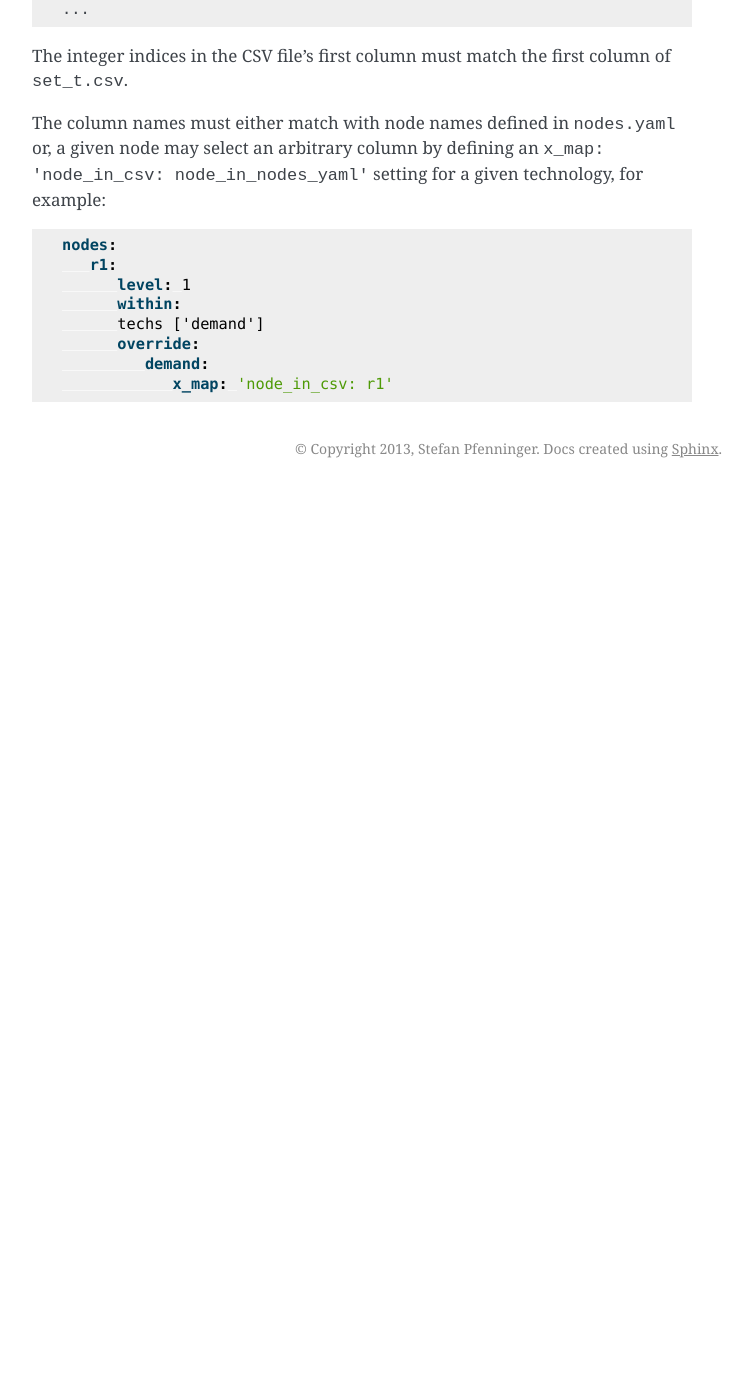
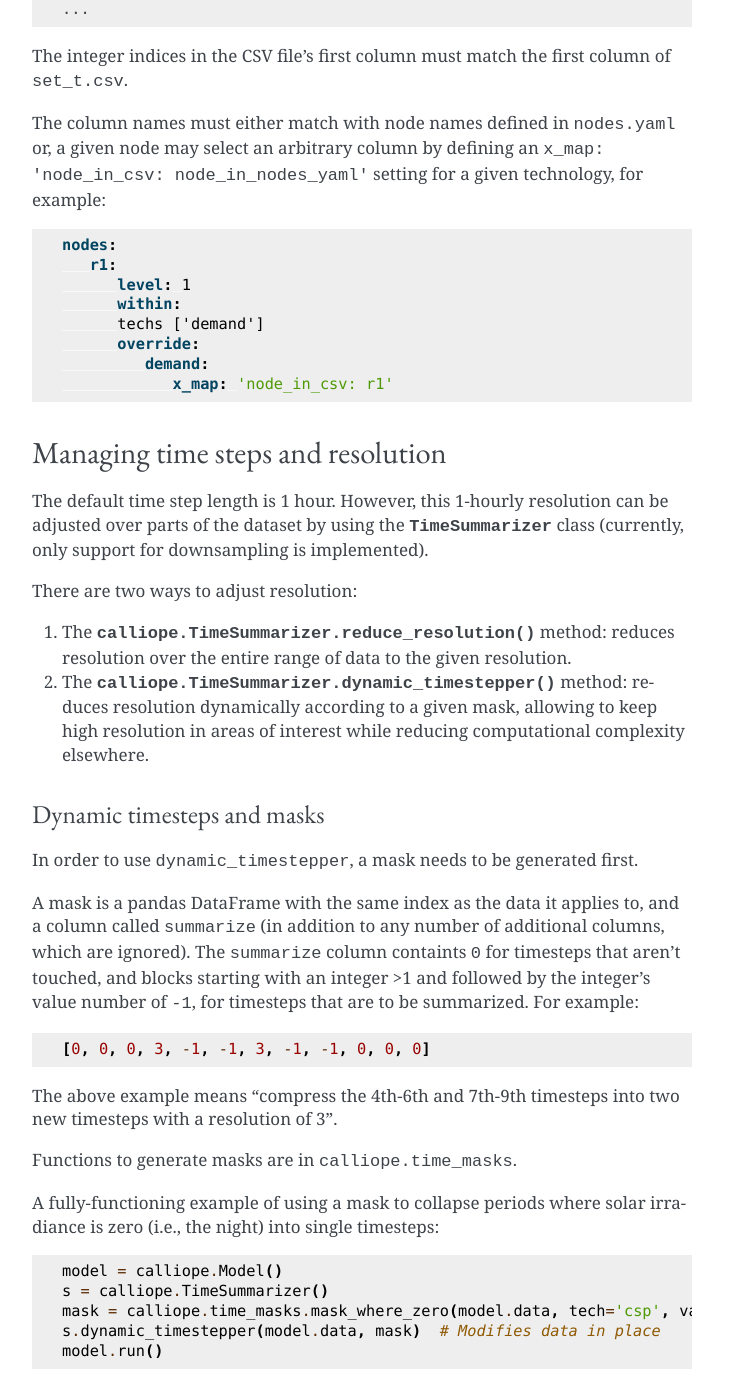
Before and after one commit to calliope-project/calliope, a Sphinx documentation site: the page built from doc/model/data.rst, in a window 1280 px wide and 1400 px high, scrolled down 835 px. Shown: the whole window, without its empty margins (388-1140 px from the left). Built offline with Sphinx 7.4.7, drawn with Linux system fonts in a browser that asks for light colours; pages that are not in the unit, such as notebooks, are missing from menus; before the commit the page ends 1323 px from its top, so only the background shows below that; some of the changed text lies outside the part shown.

Commit message:
Improvements to time, some tests, some docs added

```diff
--- a/doc/index.rst
+++ b/doc/index.rst
@@ -29,6 +29,9 @@ To run a model once::
    import calliope
    model = calliope.Model(config_run='/path/to/run.yaml')
    model.run()
+
+On successfully finding a solution, the ``Model`` instance makes available its results for further analysis::
+
    # Returns a pandas DataFrame
    system_vars = model.get_system_variables()
    # Plot system-level variables with matplotlib
--- a/doc/model/components.rst
+++ b/doc/model/components.rst
@@ -18,8 +18,6 @@ Index sets
 * ``y``: technologies
 * ``x``: locations
 * ``t``: time steps
-
-The default time step length is 1 hour. However, this 1-hourly resolution can be adjusted over parts of the total length of the dataset by using the :class:`~calliope.TimeSummarizer` class (currently, only support for downsampling is implemented).
 
 ------------
 Technologies
--- a/doc/model/data.rst
+++ b/doc/model/data.rst
@@ -5,8 +5,9 @@ Datasets
 
 Calliope uses a simple data format to specify those parameters that are explicit in space and time, i.e. those parameters that cannot simply be specified in the model's YAML configuration files.
 
+---------
 Structure
-=========
+---------
 
 A dataset is simply a folder with CSV files laid out as follows:
 
@@ -47,3 +48,35 @@ The column names must either match with node names defined in ``nodes.yaml`` or,
          override:
             demand:
                x_map: 'node_in_csv: r1'
+
+----------------------------------
+Managing time steps and resolution
+----------------------------------
+
+The default time step length is 1 hour. However, this 1-hourly resolution can be adjusted over parts of the dataset by using the :class:`~calliope.TimeSummarizer` class (currently, only support for downsampling is implemented).
+
+There are two ways to adjust resolution:
+
+1. The :meth:`calliope.TimeSummarizer.reduce_resolution` method: reduces resolution over the entire range of data to the given resolution.
+2. The :meth:`calliope.TimeSummarizer.dynamic_timestepper` method: reduces resolution dynamically according to a given mask, allowing to keep high resolution in areas of interest while reducing computational complexity elsewhere.
+
+Dynamic timesteps and masks
+---------------------------
+
+In order to use ``dynamic_timestepper``, a mask needs to be generated first.
+
+A mask is a pandas DataFrame with the same index as the data it applies to, and a column called ``summarize`` (in addition to any number of additional columns, which are ignored). The ``summarize`` column containts ``0`` for timesteps that aren't touched, and blocks starting with an integer >1 and followed by the integer's value number of ``-1``, for timesteps that are to be summarized. For example::
+
+   [0, 0, 0, 3, -1, -1, 3, -1, -1, 0, 0, 0]
+
+The above example means "compress the 4th-6th and 7th-9th timesteps into two new timesteps with a resolution of 3".
+
+Functions to generate masks are in ``calliope.time_masks``.
+
+A fully-functioning example of using a mask to collapse periods where solar irradiance is zero (i.e., the night) into single timesteps::
+
+   model = calliope.Model()
+   s = calliope.TimeSummarizer()
+   mask = calliope.time_masks.mask_where_zero(model.data, tech='csp', var='r')
+   s.dynamic_timestepper(model.data, mask)  # Modifies data in place
+   model.run()
```
Also changed, not shown: 3 other files.
